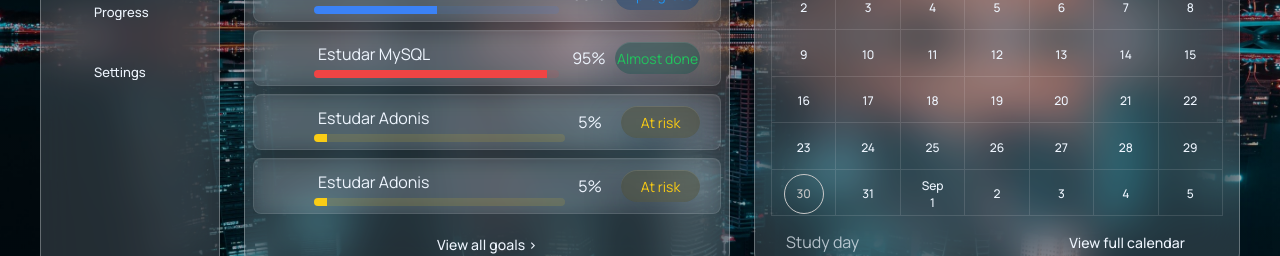
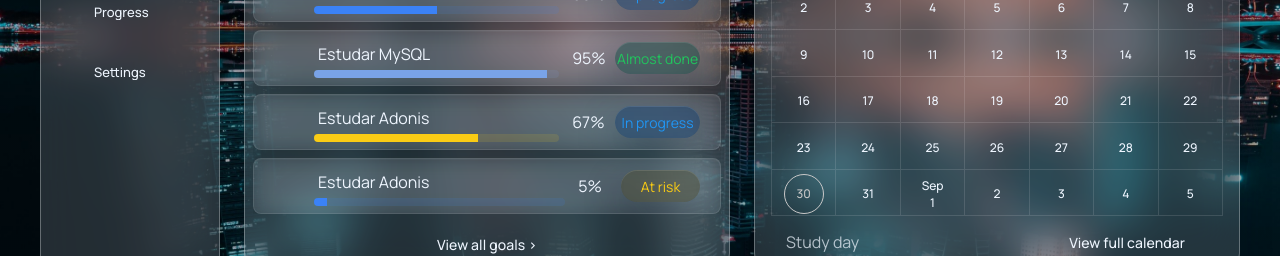
Before and after one commit to ArthurVendramini11mbTI/study-app, a Vue app: page /dashboard in a window 1280 px wide. Shown: the part 399-655 px from the top of the page. Built offline with nearby package versions, Linux system fonts and the light colour scheme; some icons are missing; a small style sheet from the web is missing.

Commit message:
Suporte de cores HEX para icones

```diff
--- a/src/components/dashboard/dashBoardHistoric.vue
+++ b/src/components/dashboard/dashBoardHistoric.vue
@@ -1,5 +1,6 @@
 <script setup lang="ts">
     import { studySchema } from '@/types/goals';
+    import { getIconColor } from '@/composables/iconColor';
     import { Icon } from '@iconify/vue'
 
         const recentGoals = studySchema.parse([
@@ -97,7 +98,7 @@
             <v-card height="56" class="mx-auto w-100 inner-card card rounded-lg d-flex justify-space-between align-center px-5 py-1" v-for="goal in recentGoals">
             <div class="d-flex align-center ga-10">
                 <div>
-                    <Icon :icon="goal.icon" :style="{ color: `rgb(var(--v-theme-${goal.color}))` }" width="28" height="28" />
+                    <Icon :icon="goal.icon" :style="{ color: getIconColor(goal.color) }" width="28" height="28" />
                 </div>
 
                 <div class="d-flex flex-column">
--- a/src/components/dashboard/dashboardGoals/dashboardGoals.vue
+++ b/src/components/dashboard/dashboardGoals/dashboardGoals.vue
@@ -1,5 +1,6 @@
 <script setup lang="ts">
   import { createGoalCard } from '@/composables/goal';
+  import { getIconColor } from '@/composables/iconColor';
   import { GoalsSchema } from '@/types/goals';
   import { Icon } from '@iconify/vue'
 
@@ -14,7 +15,7 @@
     {
       title: 'Estudar MySQL',
       icon: 'tabler:database',
-      color: 'error',
+      color: '#79A3E7',
       progress: 95,
     },
 
@@ -22,13 +23,13 @@
       title: 'Estudar Adonis',
       icon: 'tabler:star',
       color: 'warning',
-      progress: 5,
+      progress: 67,
     },
 
         {
       title: 'Estudar Adonis',
       icon: 'tabler:star',
-      color: 'warning',
+      color: 'primary',
       progress: 5,
     },
   ])
@@ -53,7 +54,7 @@
 
         <div class="d-flex ga-4 w-75 align-center" >
           <div>
-            <Icon :icon="goal.icon" :style="{ color: `rgb(var(--v-theme-${goal.color}))` }" width="24" height="24" />
+          <Icon :icon="goal.icon" :style="{ color: getIconColor(goal.color) }" width="24" height="24" />
           </div>
 
           <div class="d-flex flex-column w-100">
--- /dev/null
+++ b/src/composables/iconColor.ts
@@ -0,0 +1,5 @@
+export function getIconColor(color: string) {
+  return color.startsWith('#')
+    ? color
+    : `rgb(var(--v-theme-${color}))`
+}
```
